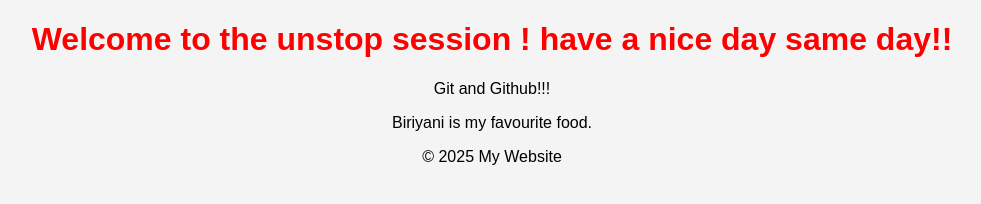
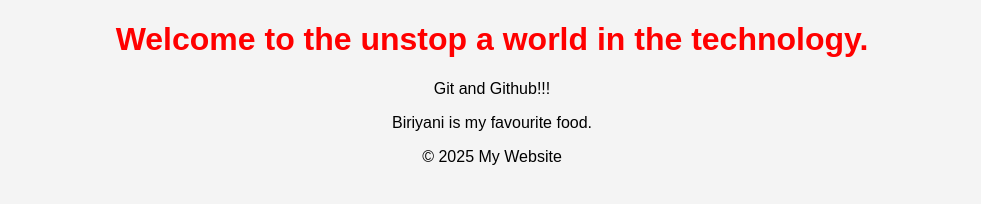
Before and after one commit to DevilHUnter1080/test, a plain HTML site: page index.html in a window 1280 px wide. Shown: the whole page, without its empty margins (148-1129 px from the left). Drawn offline with Linux system fonts and the light colour scheme.

Commit message:
updated the header

```diff
--- a/index.html
+++ b/index.html
@@ -8,7 +8,7 @@
 </head>
 <body>
     <h1>
-        Welcome to the unstop session ! have a nice day same day!!
+        Welcome to the unstop a world in the technology.
     </h1>
     <p>Git and Github!!!</p>
     <p>Biriyani is my favourite food.</p>
```
